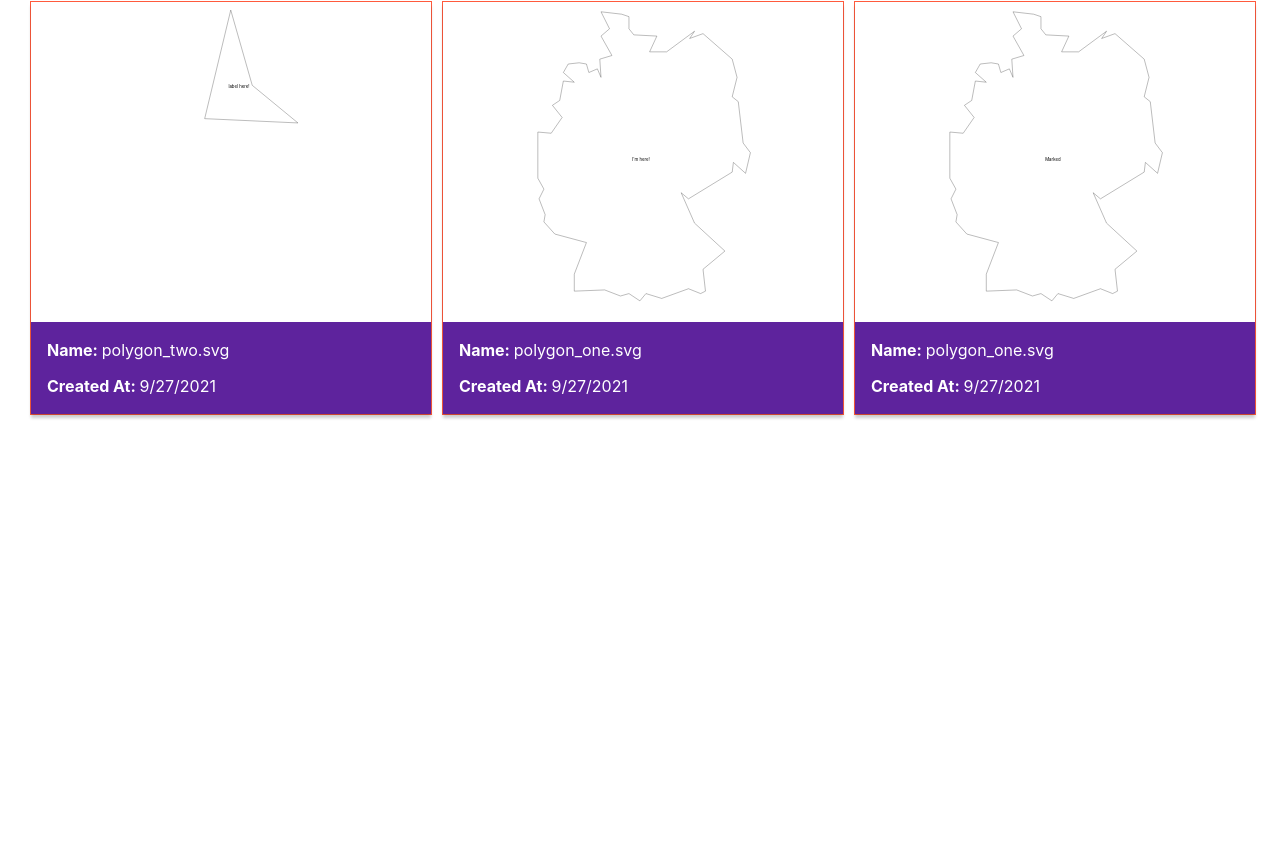
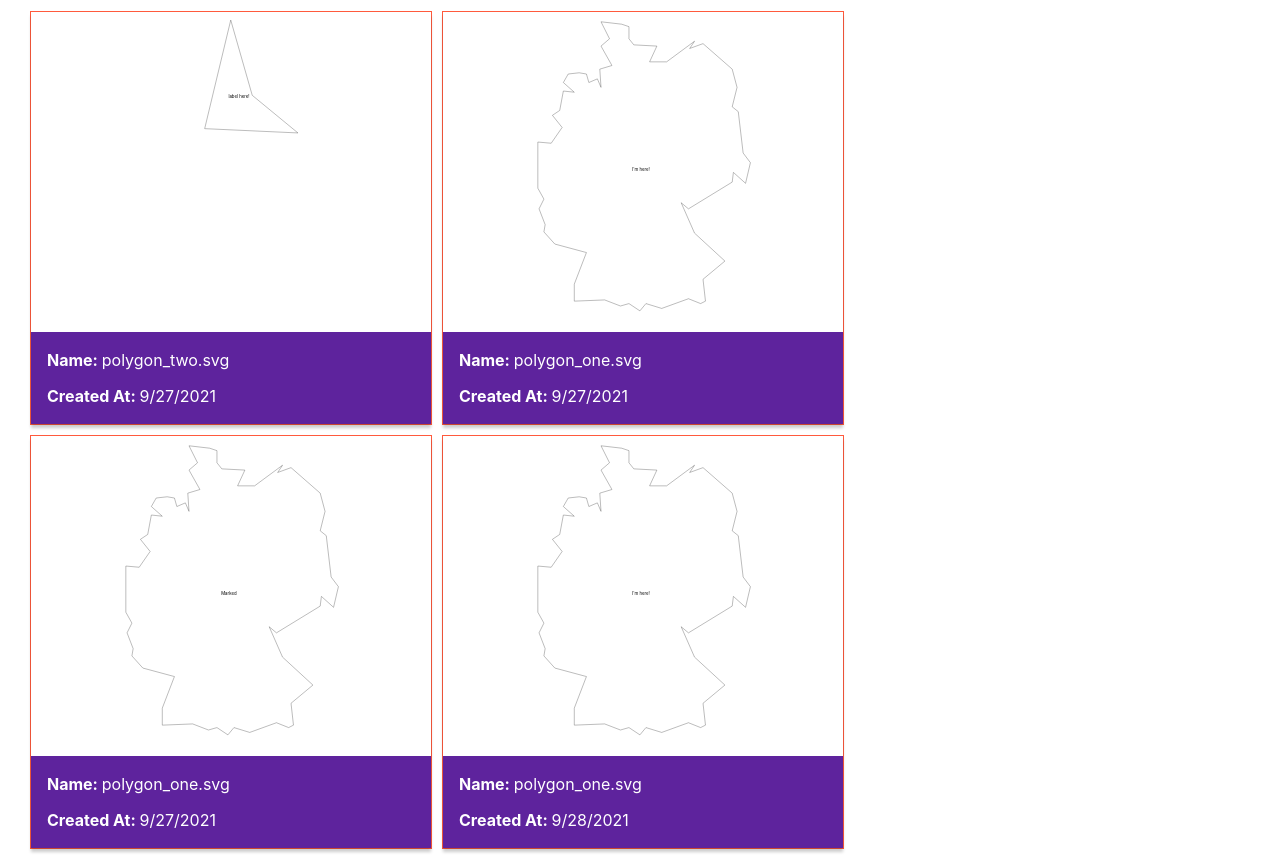
Before and after one commit to seemX17/point-of-inaccessibility, a React (Create React App) app: page /history in a window 1280 px wide. Shown: the part 184-1049 px from the top of the page. Before the commit the page ends 800 px from the top, so only its background shows below. Built offline with nearby package versions, Linux system fonts and the light colour scheme; data requests are answered from the project's data file.

Commit message:
minor ui fix

```diff
--- a/db.json
+++ b/db.json
@@ -17,6 +17,12 @@
       "name": "polygon_one.svg",
       "createdAt": "2021-09-27T17:43:15.996Z",
       "id": 3
+    },
+    {
+      "svg": "<svg id=\"Ebene_1\" xmlns=\"http://www.w3.org/2000/svg\" xml:space=\"preserve\" viewBox=\"0 0 841.9 1190.6\" version=\"1.1\" y=\"0px\" x=\"0px\" xmlns:xlink=\"http://www.w3.org/1999/xlink\" enable-background=\"new 0 0 841.9 1190.6\">\n           <polygon points=\"802.5 637.4 820.6 560.6 793.5 524.5 775.4 370.8 752.8 352.7 770.9 280.4 752.8 212.6 644.3 117.7 594.6 135.8 612.7 108.7 508.8 185.5 445.5 185.5 472.6 126.8 386.8 122.3 368.7 99.6 368.7 54.5 341.6 45.4 264.7 36.4 296.4 99.6 264.7 126.8 305.4 199.1 260.2 212.6 264.7 280.4 251.2 248.8 219.5 262.4 210.5 230.7 183.4 226.2 142.7 230.7 124.6 262.4 165.3 298.5 124.6 294 111.1 366.3 84 384.4 120.1 429.6 79.4 488.3 29.7 483.8 29.7 655.5 52.3 696.2 34.2 732.4 56.9 791.1 52.3 818.2 93 863.4 210.5 895 165.3 1012.6 165.3 1075.8 278.3 1071.3 337.1 1093.9 368.7 1084.9 409.4 1112 431.9 1084.9 490.7 1102.9 590.1 1066.8 635.3 1084.9 653.4 1075.8 644.3 994.5 725.7 926.7 612.7 822.7 563 709.7 590.1 732.4 752.8 632.9 757.3 596.8\" fill=\"transparent\" stroke=\"#000\"></polygon>\n<text x=\"413.2402448042808\" y=\"591.8604631289282\" text-anchor=\"middle\">I'm here!</text></svg>",
+      "name": "polygon_one.svg",
+      "createdAt": "2021-09-28T04:02:01.623Z",
+      "id": 4
     }
   ]
 }
--- a/src/assets/styles/pages/_add.scss
+++ b/src/assets/styles/pages/_add.scss
@@ -22,7 +22,7 @@
 
     //svg viewer
     .image-preview {
-        width: 70vmin;
+        width: 55%;
         height: 70vmin;
         display: flex;
         justify-content: center;
--- a/src/assets/styles/pages/_history.scss
+++ b/src/assets/styles/pages/_history.scss
@@ -5,11 +5,13 @@
         display: flex;
         justify-content: flex-start;
         padding: 0;
+        flex-wrap: wrap;
     }
 
     li {
         margin-right: 10px;
         border: 1px solid $brand-secondary;
+        margin-top: 10px;
     }
 
     .image-container {
```
Also changed, not shown: 1 other file (tests, documents, lock files or other folders).
